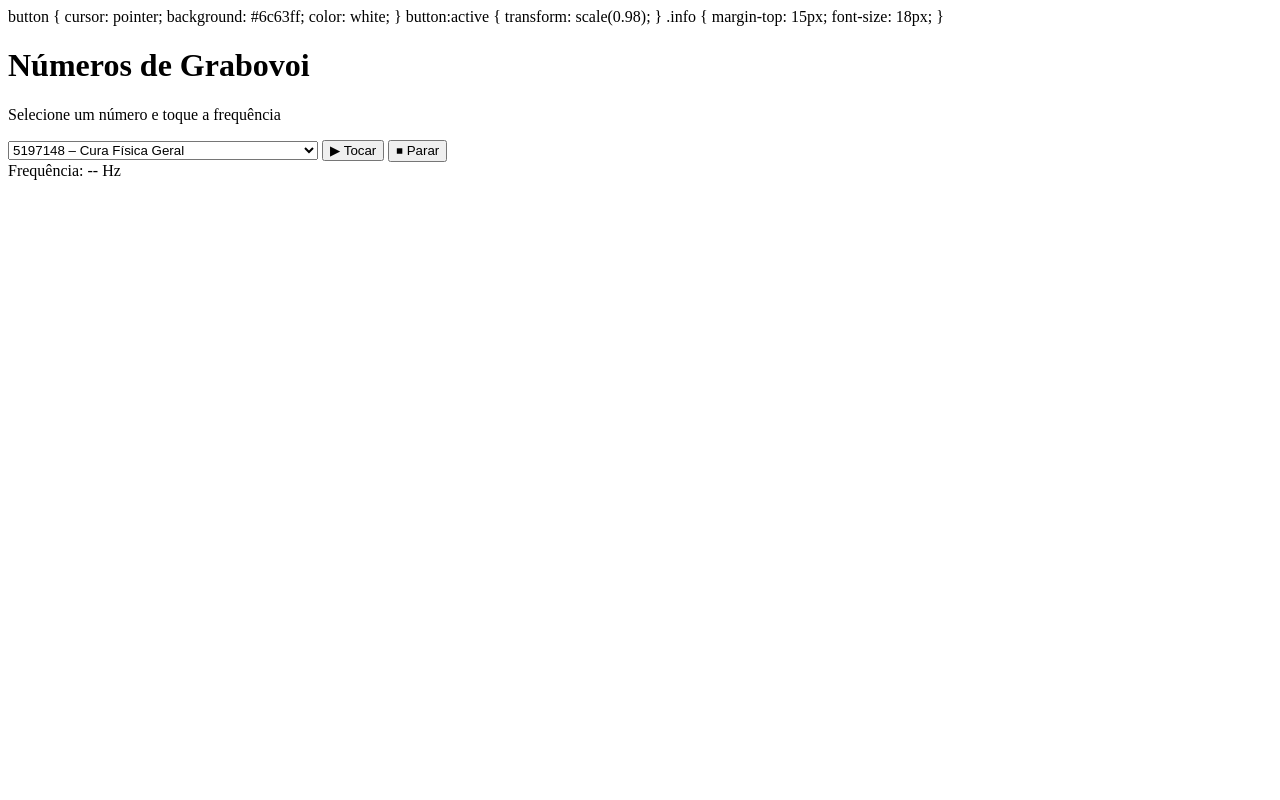
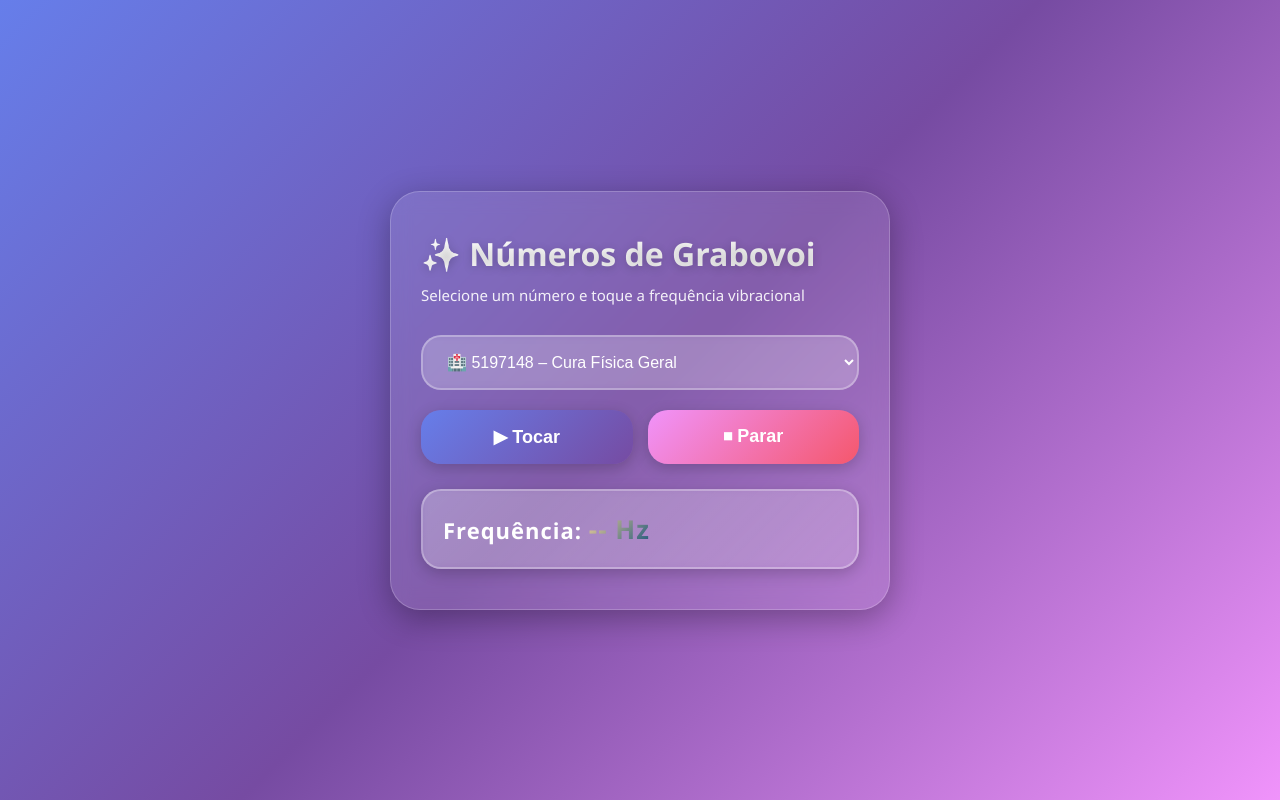
Before and after one commit to engelzu/Grabovoi, a plain HTML site: page index.html in a window 1280 px wide. Drawn offline with Linux system fonts and the light colour scheme.

Commit message:
Refactor index.html for improved UI and functionality
Updated the HTML structure and styles for the Grabovoi numbers page. Enhanced the frequency display and added emojis to the options.

```diff
--- a/index.html
+++ b/index.html
@@ -1,73 +1,264 @@
+<!DOCTYPE html>
+<html lang="pt-BR">
+<head>
+<meta charset="UTF-8">
+<title>Números de Grabovoi - Frequência</title>
+<meta name="viewport" content="width=device-width, initial-scale=1.0">
+
+<style>
+* {
+    margin: 0;
+    padding: 0;
+    box-sizing: border-box;
+}
+
+body {
+    font-family: 'Segoe UI', Tahoma, Geneva, Verdana, sans-serif;
+    background: linear-gradient(135deg, #667eea 0%, #764ba2 50%, #f093fb 100%);
+    min-height: 100vh;
+    display: flex;
+    align-items: center;
+    justify-content: center;
+    padding: 20px;
+}
+
+.container {
+    background: rgba(255, 255, 255, 0.1);
+    backdrop-filter: blur(10px);
+    border-radius: 30px;
+    padding: 40px 30px;
+    box-shadow: 0 8px 32px rgba(0, 0, 0, 0.3);
+    border: 1px solid rgba(255, 255, 255, 0.2);
+    max-width: 500px;
+    width: 100%;
+}
+
+h1 {
+    font-size: 32px;
+    margin-bottom: 10px;
+    background: linear-gradient(135deg, #fff, #f0f0f0);
+    -webkit-background-clip: text;
+    -webkit-text-fill-color: transparent;
+    background-clip: text;
+    font-weight: bold;
+    text-shadow: 0 2px 10px rgba(0, 0, 0, 0.2);
+}
+
+p {
+    font-size: 15px;
+    opacity: 0.9;
+    margin-bottom: 30px;
+    color: #fff;
+}
+
+select {
+    width: 100%;
+    padding: 16px 20px;
+    margin-bottom: 20px;
+    font-size: 16px;
+    border-radius: 20px;
+    border: 2px solid rgba(255, 255, 255, 0.3);
+    background: rgba(255, 255, 255, 0.15);
+    color: #fff;
+    backdrop-filter: blur(5px);
+    cursor: pointer;
+    transition: all 0.3s ease;
+    outline: none;
+}
+
+select:hover {
+    background: rgba(255, 255, 255, 0.25);
+    border-color: rgba(255, 255, 255, 0.5);
+    transform: translateY(-2px);
+}
+
+select:focus {
+    background: rgba(255, 255, 255, 0.2);
+    border-color: #fff;
+}
+
+select option {
+    background: #764ba2;
+    color: #fff;
+    padding: 10px;
+}
+
+.button-group {
+    display: flex;
+    gap: 15px;
+    margin-bottom: 25px;
+}
+
 button {
+    flex: 1;
+    padding: 16px;
+    font-size: 18px;
+    border-radius: 20px;
+    border: none;
     cursor: pointer;
-    background: #6c63ff;
+    font-weight: 600;
+    transition: all 0.3s ease;
+    box-shadow: 0 4px 15px rgba(0, 0, 0, 0.2);
+    position: relative;
+    overflow: hidden;
+}
+
+button::before {
+    content: '';
+    position: absolute;
+    top: 50%;
+    left: 50%;
+    width: 0;
+    height: 0;
+    border-radius: 50%;
+    background: rgba(255, 255, 255, 0.3);
+    transform: translate(-50%, -50%);
+    transition: width 0.6s, height 0.6s;
+}
+
+button:active::before {
+    width: 300px;
+    height: 300px;
+}
+
+#play {
+    background: linear-gradient(135deg, #667eea, #764ba2);
     color: white;
 }
 
+#play:hover {
+    background: linear-gradient(135deg, #7c8ff5, #8b5bc2);
+    transform: translateY(-3px);
+    box-shadow: 0 6px 20px rgba(102, 126, 234, 0.4);
+}
+
+#stop {
+    background: linear-gradient(135deg, #f093fb, #f5576c);
+    color: white;
+}
+
+#stop:hover {
+    background: linear-gradient(135deg, #f5a3ff, #ff6b7f);
+    transform: translateY(-3px);
+    box-shadow: 0 6px 20px rgba(240, 147, 251, 0.4);
+}
+
 button:active {
-    transform: scale(0.98);
+    transform: translateY(-1px);
 }
 
 .info {
-    margin-top: 15px;
-    font-size: 18px;
+    background: linear-gradient(135deg, rgba(255, 255, 255, 0.2), rgba(255, 255, 255, 0.1));
+    border-radius: 20px;
+    padding: 20px;
+    font-size: 22px;
+    font-weight: bold;
+    border: 2px solid rgba(255, 255, 255, 0.3);
+    backdrop-filter: blur(5px);
+    box-shadow: 0 4px 15px rgba(0, 0, 0, 0.2);
+    color: #fff;
+    letter-spacing: 1px;
+}
+
+.freq-value {
+    background: linear-gradient(135deg, #ffd89b, #19547b);
+    -webkit-background-clip: text;
+    -webkit-text-fill-color: transparent;
+    background-clip: text;
+    font-size: 26px;
+}
+
+@media (max-width: 480px) {
+    .container {
+        padding: 30px 20px;
+    }
+
+    h1 {
+        font-size: 26px;
+    }
+
+    .button-group {
+        flex-direction: column;
+    }
+}
+
+/* Animação de entrada */
+@keyframes fadeInUp {
+    from {
+        opacity: 0;
+        transform: translateY(30px);
+    }
+    to {
+        opacity: 1;
+        transform: translateY(0);
+    }
+}
+
+.container {
+    animation: fadeInUp 0.6s ease;
 }
 </style>
 </head>
 
 <body>
 
-<h1>Números de Grabovoi</h1>
-<p>Selecione um número e toque a frequência</p>
+<div class="container">
+    <h1>✨ Números de Grabovoi</h1>
+    <p>Selecione um número e toque a frequência vibracional</p>
 
     <select id="numero">
       <!-- SAÚDE -->
-  <option value="5197148">5197148 – Cura Física Geral</option>
-  <option value="4812412">4812412 – Saúde Perfeita</option>
-  <option value="9187948181">9187948181 – Regeneração do Corpo</option>
-  <option value="1884321">1884321 – Sistema Imunológico</option>
-  <option value="7774991">7774991 – Cura Emocional</option>
-  <option value="4897132">4897132 – Coluna e Ossos</option>
-  <option value="112521">112521 – Células Saudáveis</option>
-  <option value="421387">421387 – Equilíbrio Mental</option>
+      <option value="5197148">🏥 5197148 – Cura Física Geral</option>
+      <option value="4812412">💚 4812412 – Saúde Perfeita</option>
+      <option value="9187948181">🔄 9187948181 – Regeneração do Corpo</option>
+      <option value="1884321">🛡️ 1884321 – Sistema Imunológico</option>
+      <option value="7774991">💙 7774991 – Cura Emocional</option>
+      <option value="4897132">🦴 4897132 – Coluna e Ossos</option>
+      <option value="112521">🧬 112521 – Células Saudáveis</option>
+      <option value="421387">🧠 421387 – Equilíbrio Mental</option>
 
       <!-- AMOR -->
-  <option value="7753191">7753191 – Amor Verdadeiro</option>
-  <option value="8884121289018">8884121289018 – Harmonia no Relacionamento</option>
-  <option value="4570003">4570003 – Casamento Feliz</option>
-  <option value="771">771 – Atração Amorosa</option>
-  <option value="33619">33619 – Paz no Amor</option>
-  <option value="918273">918273 – União Espiritual</option>
+      <option value="7753191">❤️ 7753191 – Amor Verdadeiro</option>
+      <option value="8884121289018">💞 8884121289018 – Harmonia no Relacionamento</option>
+      <option value="4570003">💑 4570003 – Casamento Feliz</option>
+      <option value="771">💘 771 – Atração Amorosa</option>
+      <option value="33619">🕊️ 33619 – Paz no Amor</option>
+      <option value="918273">💫 918273 – União Espiritual</option>
 
       <!-- DINHEIRO -->
-  <option value="71427321893">71427321893 – Dinheiro Inesperado</option>
-  <option value="5207418">5207418 – Prosperidade Financeira</option>
-  <option value="741">741 – Fluxo Financeiro</option>
-  <option value="318798">318798 – Abundância Constante</option>
-  <option value="987654">987654 – Pagamento de Dívidas</option>
-  <option value="421741">421741 – Estabilidade Financeira</option>
+      <option value="71427321893">💰 71427321893 – Dinheiro Inesperado</option>
+      <option value="5207418">💵 5207418 – Prosperidade Financeira</option>
+      <option value="741">🌊 741 – Fluxo Financeiro</option>
+      <option value="318798">🌟 318798 – Abundância Constante</option>
+      <option value="987654">💳 987654 – Pagamento de Dívidas</option>
+      <option value="421741">📈 421741 – Estabilidade Financeira</option>
 
       <!-- ESPIRITUAL -->
-  <option value="333">333 – Proteção Espiritual</option>
-  <option value="9999999">9999999 – Consciência Elevada</option>
-  <option value="1234321">1234321 – Clareza Mental</option>
-  <option value="5555555">5555555 – Transformação Positiva</option>
-  <option value="1010101">1010101 – Conexão Divina</option>
-  <option value="7777777">7777777 – Sabedoria Interior</option>
+      <option value="333">🛡️ 333 – Proteção Espiritual</option>
+      <option value="9999999">🌌 9999999 – Consciência Elevada</option>
+      <option value="1234321">🔮 1234321 – Clareza Mental</option>
+      <option value="5555555">⚡ 5555555 – Transformação Positiva</option>
+      <option value="1010101">✨ 1010101 – Conexão Divina</option>
+      <option value="7777777">📿 7777777 – Sabedoria Interior</option>
 
       <!-- VIDA / SUCESSO -->
-  <option value="918">918 – Proteção da Casa</option>
-  <option value="888">888 – Sucesso Geral</option>
-  <option value="2020202">2020202 – Caminhos Abertos</option>
-  <option value="4444444">4444444 – Segurança</option>
-  <option value="314159">314159 – Ordem e Harmonia</option>
-  <option value="616161">616161 – Sorte e Oportunidades</option>
+      <option value="918">🏡 918 – Proteção da Casa</option>
+      <option value="888">🏆 888 – Sucesso Geral</option>
+      <option value="2020202">🚀 2020202 – Caminhos Abertos</option>
+      <option value="4444444">🔐 4444444 – Segurança</option>
+      <option value="314159">⚖️ 314159 – Ordem e Harmonia</option>
+      <option value="616161">🍀 616161 – Sorte e Oportunidades</option>
     </select>
 
+    <div class="button-group">
         <button id="play">▶ Tocar</button>
         <button id="stop">⏹ Parar</button>
+    </div>
 
-<div class="info" id="freq">Frequência: -- Hz</div>
+    <div class="info">
+        <div id="freq">Frequência: <span class="freq-value">-- Hz</span></div>
+    </div>
+</div>
 
 <script>
 let ctx = null;
@@ -98,8 +289,8 @@ document.getElementById("play").onclick = function () {
     const freq = calcularFrequencia(numero);
 
     osc.frequency.setValueAtTime(freq, ctx.currentTime);
-    document.getElementById("freq").innerText =
-        "Frequência: " + freq + " Hz";
+    document.getElementById("freq").innerHTML =
+        'Frequência: <span class="freq-value">' + freq + " Hz</span>";
 };
 
 document.getElementById("stop").onclick = function () {
@@ -112,8 +303,8 @@ document.getElementById("stop").onclick = function () {
         ctx.close();
         ctx = null;
     }
-    document.getElementById("freq").innerText =
-        "Frequência: -- Hz";
+    document.getElementById("freq").innerHTML =
+        'Frequência: <span class="freq-value">-- Hz</span>';
 };
 </script>
 
```
Lines whose indentation alone changed are shown as unchanged.
